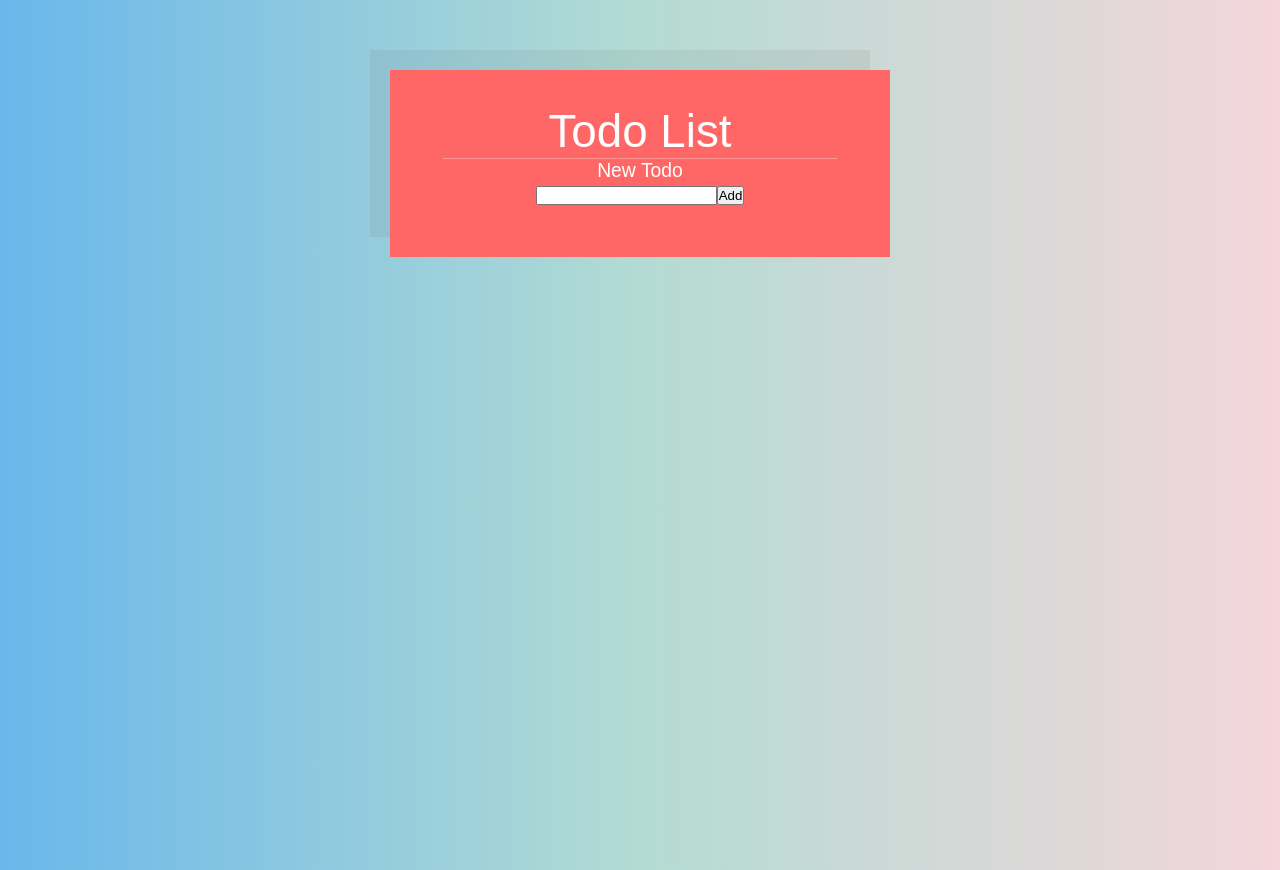
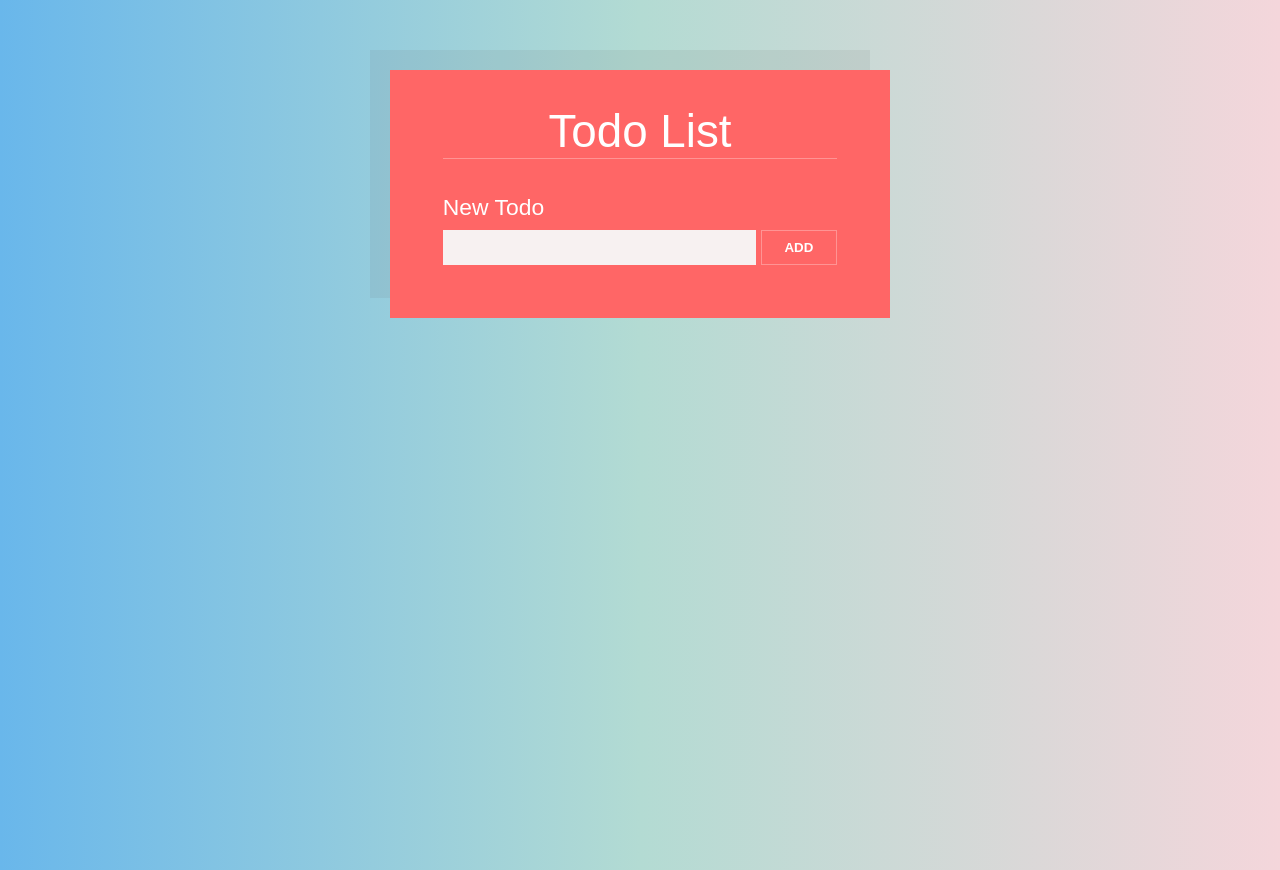
Before and after one commit to JojuGeorge/Todo_List, a React (Create React App) app: page / in a window 1280 px wide. Built offline with nearby package versions, Linux system fonts and the light colour scheme.

Commit message:
styling almost done

```diff
--- a/public/index.html
+++ b/public/index.html
@@ -5,6 +5,9 @@
     <link rel="icon" href="%PUBLIC_URL%/favicon.ico" />
     <meta name="viewport" content="width=device-width, initial-scale=1" />
     <meta name="theme-color" content="#000000" />
+
+    <link rel="stylesheet" href="https://cdnjs.cloudflare.com/ajax/libs/font-awesome/6.5.2/css/all.min.css" integrity="sha512-SnH5WK+bZxgPHs44uWIX+LLJAJ9/2PkPKZ5QiAj6Ta86w+fsb2TkcmfRyVX3pBnMFcV7oQPJkl9QevSCWr3W6A==" crossorigin="anonymous" referrerpolicy="no-referrer" />
+
     <meta
       name="description"
       content="Web site created using create-react-app"
--- a/src/components/NewTodo.js
+++ b/src/components/NewTodo.js
@@ -1,5 +1,6 @@
 import React,{useState} from 'react'
 import {v4 as uuid} from "uuid";
+import NewTodoStyles from './NewTodo.module.css'
 
 function NewTodo({newTodo}) {
 
@@ -17,8 +18,8 @@ function NewTodo({newTodo}) {
 
   return (
     <div>
-        <div>
-            <p><label>New Todo</label></p>
+        <div className={NewTodoStyles.NewTodo_Form}>
+            <label>New Todo</label>
             <input type="text" value={todoItem} onChange={event => setTodoItem(event.target.value)}/>
             <button onClick={handleAddNewTodo}>Add</button>
         </div>
--- a/src/components/NewTodo.module.css
+++ b/src/components/NewTodo.module.css
@@ -2,3 +2,51 @@
     background-color: rgb(189, 189, 199);
     display:flex;
 }
+
+.NewTodo_Form {
+
+}
+
+.NewTodo_Form{
+    margin-top: 2rem;
+    display: flex;
+    flex-wrap: wrap;
+}
+
+.NewTodo_Form label{
+    min-width: 100%;
+    margin-bottom: 0.5rem;
+    font-size: 1.3rem;
+    display: flex;
+}
+
+.NewTodo_Form input{
+    flex-grow: 1;
+    border: none;
+    background: #f7f1f1;
+    padding: 0 1.5em;
+    font-size: initial;
+}
+
+.NewTodo_Form button{
+    padding: 0 1.3rem;
+    border: none;
+    background: #ff6666;
+    color: white;
+    text-transform: uppercase;
+    font-weight: bold;
+    border: 1px solid rgba(255, 255, 255, .3);
+    margin-left: 5px;
+    cursor: pointer;
+    transition: background 0.2s ease-out;
+}
+
+.NewTodo_Form button:hover{
+    background: #bb4f4f;
+}
+
+.NewTodo_Form input,
+.NewTodo_Form button {
+    font-family: "Quicksand", sans-serif;
+    height: 2rem;
+}
--- a/src/components/Todo.js
+++ b/src/components/Todo.js
@@ -1,4 +1,5 @@
 import React, { useState } from 'react'
+
 import TodoStyles from './Todo.module.css'
 
 
@@ -31,16 +32,28 @@ function Todo({todoItem, completedTodoItem, deleteTodoItem, editTodoItem}) {
     <div>
         <div>
             {!editing ? (
-            <div>
+            <div className={TodoStyles.Todo}>
                  <span className={completed ? TodoStyles.completed +" "+ TodoStyles.todoItem: TodoStyles.todoItem} onClick={handleCompleted}>{task} </span>
-                 <input type="checkbox" checked={completed} onChange={handleCompleted}/>
-                 <button onClick={handleEditItem}>Edit</button>
-                 <button onClick={handleDeleteItem}>Delete</button>
+                 <span>
+                    {/* <input type="checkbox" checked={completed} onChange={handleCompleted}/> */}
+                   <span className={TodoStyles.Todo_Buttons}>
+                        <button onClick={handleEditItem}>
+                            <i className='fas fa-pen'/>
+                        </button>
+                        <button onClick={handleDeleteItem}>
+                            <i className='fas fa-trash'/>
+                        </button>
+                    </span>
+                </span>
              </div>
             ):(
-                <div>
+                <div className={TodoStyles.Todo +" "+TodoStyles.Todo_Edit}>
                      <input type="text" value={todoTask} onChange={event => setTodoTask(event.target.value)} />
-                     <button onClick={handleSaveItem}>Save</button>
+                     <span className={TodoStyles.Todo_Buttons }>
+                     <button onClick={handleSaveItem}>
+                        <i className='fas fa-save'/>
+                     </button>
+                     </span>
                 </div>
             )}
 
--- a/src/components/Todo.module.css
+++ b/src/components/Todo.module.css
@@ -1,9 +1,57 @@
+
+.Todo{
+    display: flex;
+    margin: 0 -3rem 4px;
+    padding: 1.1rem 3rem;
+    justify-content: space-between;
+    align-items: center;
+    background: rgba(255, 255, 255, 0.1);
+}
 
 .completed {
     text-decoration: line-through;
-    color: lightgray;
+    opacity: .7;
 }
 
 .todoItem:hover{
     cursor: pointer;
 }
+
+.Todo_Buttons{
+    flex-shrink: 0;
+    padding-left: .7em;
+}
+
+.Todo_Buttons button{
+    border: none;
+    font-size: .9em;
+    margin: .4em;
+    background: none;
+    cursor: pointer;
+    -webkit-appearance: none;
+    color: #fff;
+
+}
+
+.Todo_Buttons button:hover{
+    color: rgb(233, 227, 227)
+}
+
+.Todo_Edit{
+    display: flex;
+    flex-wrap: wrap;
+}
+
+.Todo_Edit input{
+    flex-grow: 1;
+    border: none;
+    background: #f7f1f1;
+    padding: 0 1.5em;
+    font-size: initial;
+}
+
+.Todo_Edit input,
+.Todo_Edit button {
+    font-family: "Quicksand", sans-serif;
+    height: 2rem;
+}
```
Also changed, not shown: src/components/TodoList.module.css (line endings or trailing spaces).
